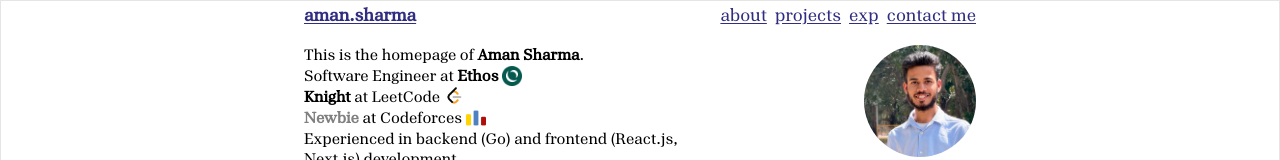
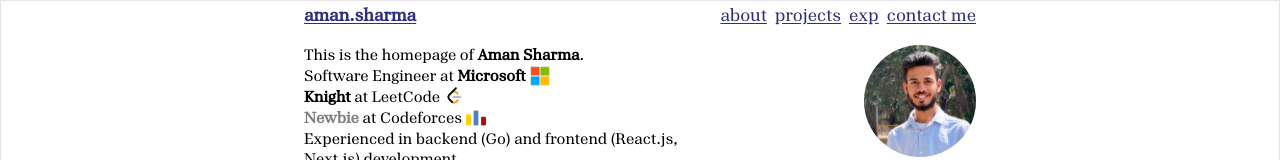
Before and after one commit to aman1117/portfolio, a Next.js app: page / in a window 1280 px wide. Shown: the top 160 px of the page. Built offline with nearby package versions, Linux system fonts and the light colour scheme.

Commit message:
update: Change employer from Ethos to Microsoft on homepage, including logo update

```diff
--- a/app/page.tsx
+++ b/app/page.tsx
@@ -15,10 +15,10 @@ export default function Home() {
             <br />
             <hr className="m-.5 border-transparent" />
             <span>
-              Software Engineer at <span className="font-bold">Ethos</span>
+              Software Engineer at <span className="font-bold">Microsoft</span>
               <img
-                src="/ethos_logo.jpg"
-                alt="Ethos Logo"
+                src="/microsoft_logo.png"
+                alt="Microsoft Logo"
                 className="inline-block h-5 w-5 ml-1 align-text-bottom"
               />
             </span>
```
Also changed, not shown: public/microsoft_logo.png (added).
